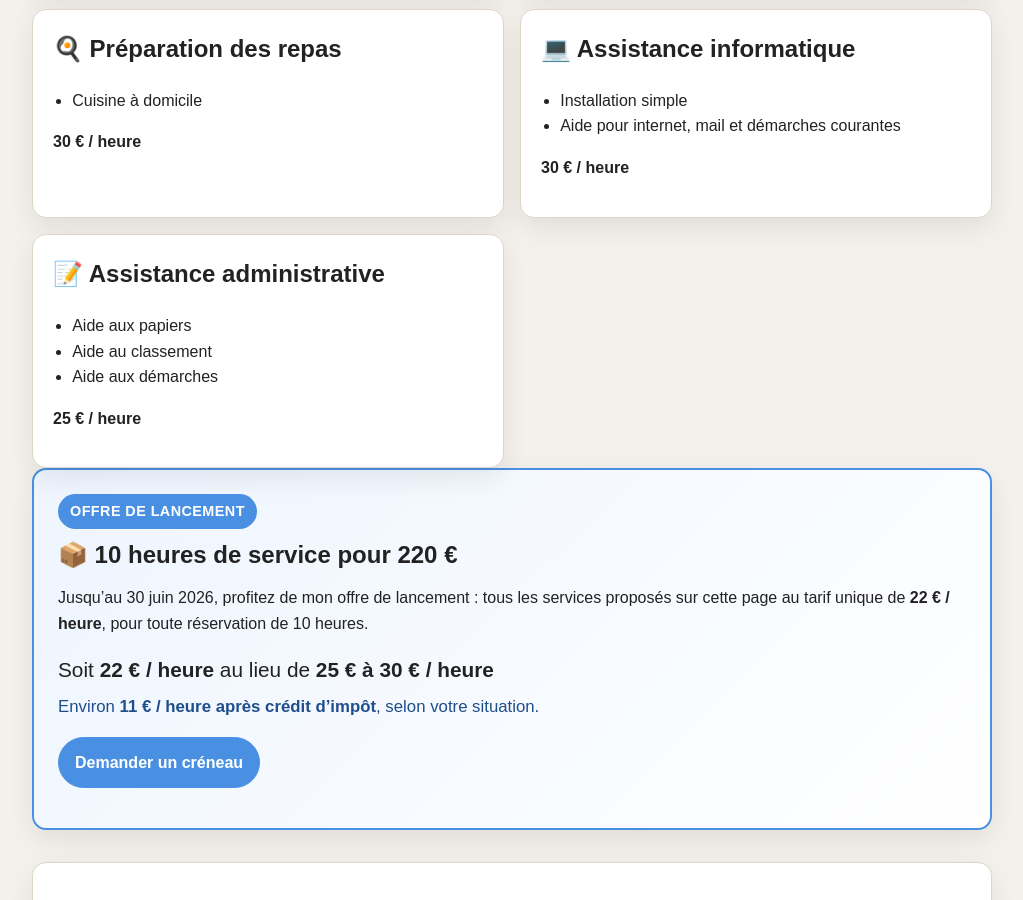
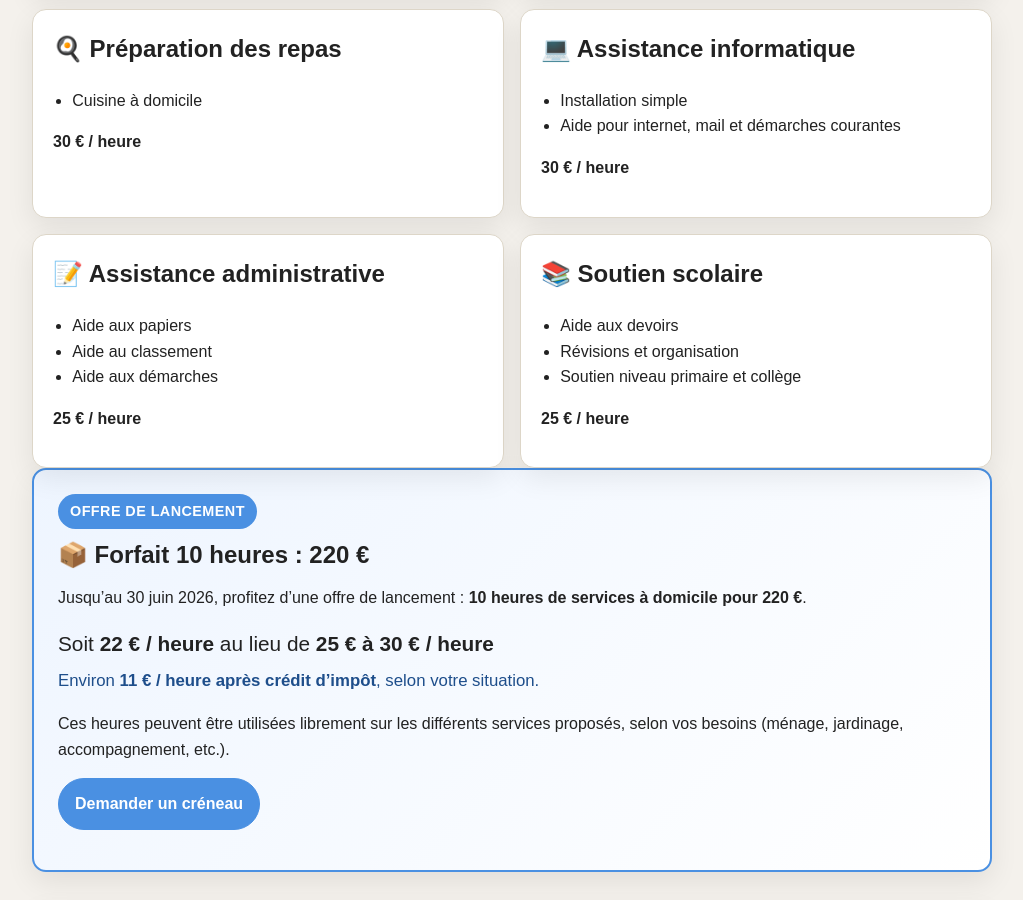
Before and after one commit to Laurie-services/laurie-services.github.io, a Jekyll site: the page built from services.html, in a window 1280 px wide and 900 px high, scrolled down 959 px. Shown: the whole window, without its empty margins (128-1151 px from the left). Built offline with Jekyll 4.4.1, drawn with Linux system fonts in a browser that asks for light colours; some of the changed text lies outside the part shown.

Commit message:
maj date, tel et ajout soutient scolaire

```diff
--- a/_layouts/default.html
+++ b/_layouts/default.html
@@ -42,7 +42,7 @@
     <div class="notice offer-highlight" style="margin: 0;">
       <div class="container">
         <p style="margin: 0;">
-          <strong>Ouverture prévue à partir du 15 mai.</strong>
+          <strong>Ouverture prévue à partir du 2 mai.</strong>
           Vous pouvez déjà me contacter pour préparer une première intervention.
         </p>
       </div>
--- a/contact.html
+++ b/contact.html
@@ -19,7 +19,7 @@ description: "Contacter Laurie - Services à domicile à Cholet."
       Pour un contact direct, vous pouvez m'appeler au :
     </p>
      <p>
-      <strong>00 00 00 00 00</strong>
+      <strong>06 95 80 91 46</strong>
     </p>
     <p>
       Mes horaires de disponibilité par téléphone sont :
--- a/services.html
+++ b/services.html
@@ -80,16 +80,26 @@ description: "Services à domicile à Cholet avec tarifs détaillés."
     <p><strong>25 € / heure</strong></p>
   </article>
 
+  <article class="card">
+    <h2>📚 Soutien scolaire</h2>
+    <ul class="clean-list">
+      <li>Aide aux devoirs</li>
+      <li>Révisions et organisation</li>
+      <li>Soutien niveau primaire et collège</li>
+    </ul>
+    <p><strong>25 € / heure</strong></p>
+  </article>
+
 </section>
 
 <section class="offer-highlight">
   <p class="offer-badge">Offre de lancement</p>
 
-  <h2>📦 10 heures de service pour 220 €</h2>
+  <h2>📦 Forfait 10 heures : 220 €</h2>
 
   <p>
-    Jusqu’au 30 juin 2026, profitez de mon offre de lancement :
-    tous les services proposés sur cette page au tarif unique de <strong>22 € / heure</strong>, pour toute réservation de 10 heures.
+    Jusqu’au 30 juin 2026, profitez d’une offre de lancement :
+    <strong>10 heures de services à domicile pour 220 €</strong>.
   </p>
 
   <p class="offer-price">
@@ -101,7 +111,12 @@ description: "Services à domicile à Cholet avec tarifs détaillés."
   </p>
 
   <p>
-    <a class="button" href="mailto:laurie.services.cholet@gmail.com?subject=Demande%20de%20prestation&body=Bonjour,%0A%0AJe souhaite utiliser l’offre de 10 heures.%0A%0AType%20de%20besoin%20:%0A- %0A%0AAdresse%20(Cholet%20centre)%20:%0A- %0A%0ADisponibilités%20:%0A- %0A%0AInformations%20complémentaires%20:%0A- %0A">
+    Ces heures peuvent être utilisées librement sur les différents services proposés,
+    selon vos besoins (ménage, jardinage, accompagnement, etc.).
+  </p>
+
+  <p>
+    <a class="button" href="mailto:laurie.services.cholet@gmail.com?subject=Demande%20de%20prestation&body=Bonjour,%0A%0AJe souhaite utiliser le forfait de 10 heures.%0A%0AType%20de%20besoin%20:%0A- %0A%0AAdresse%20(Cholet%20centre)%20:%0A- %0A%0ADisponibilités%20:%0A- %0A%0AInformations%20complémentaires%20:%0A- %0A">
       Demander un créneau
     </a>
   </p>
```
Also changed, not shown: index.html (+5 -2 lines), 6 other files.
